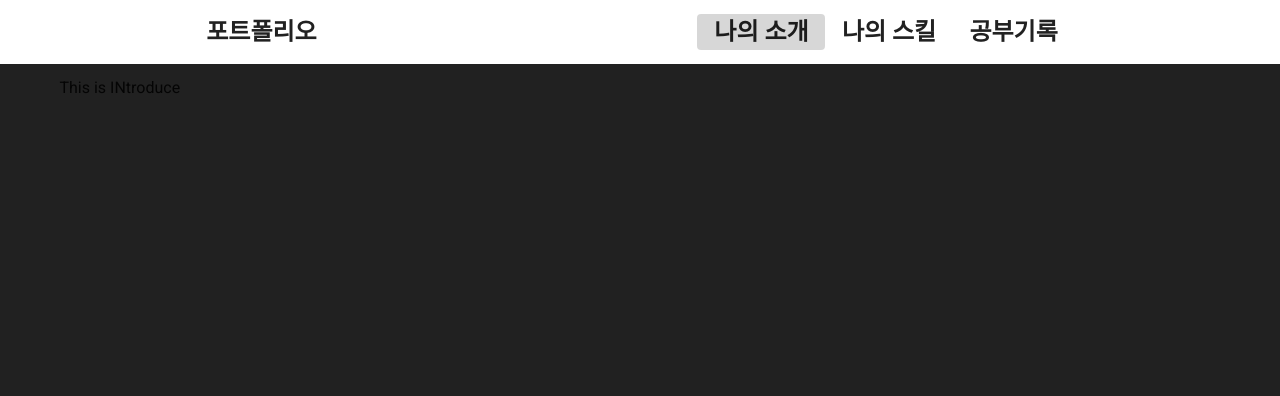
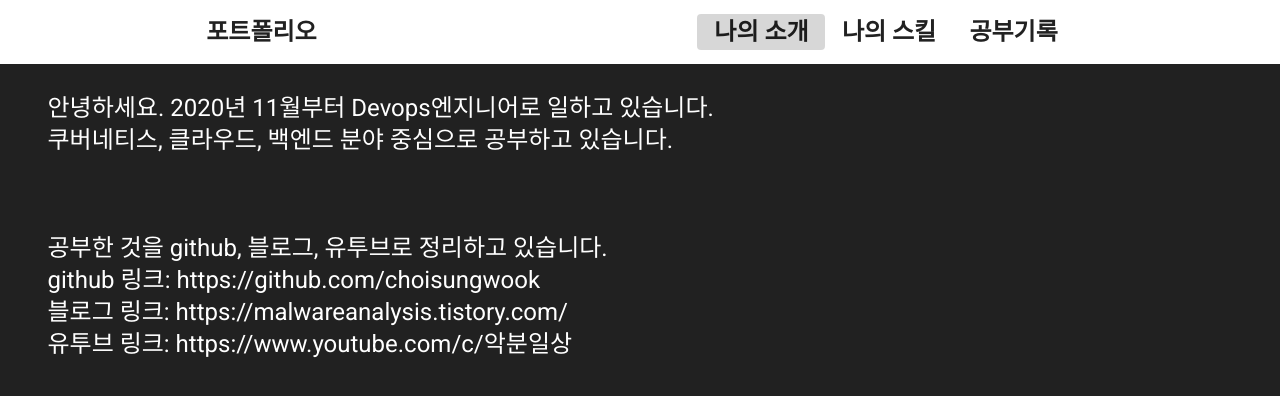
Before and after one commit to choisungwook/myhompage, a Vue app: page /portfolio/introduce in a window 1280 px wide. Shown: the top 396 px of the page. Built offline with nearby package versions, Linux system fonts and the light colour scheme.

Commit message:
소개 페이지 추가

```diff
--- a/src/views/Introduce.vue
+++ b/src/views/Introduce.vue
@@ -1,6 +1,19 @@
 <template>
-  <v-container>
-    <div>This is INtroduce</div>
+  <v-container class="pt-10">
+    <v-row>
+      <p class="white--text headline">
+        안녕하세요. 2020년 11월부터 Devops엔지니어로 일하고 있습니다. <br />
+        쿠버네티스, 클라우드, 백엔드 분야 중심으로 공부하고 있습니다. <br />
+      </p>
+    </v-row>
+    <v-row class="pt-15">
+      <p class="white--text headline">
+        공부한 것을 github, 블로그, 유투브로 정리하고 있습니다. <br />
+        github 링크: https://github.com/choisungwook <br />
+        블로그 링크: https://malwareanalysis.tistory.com/<br />
+        유투브 링크: https://www.youtube.com/c/악분일상 <br />
+      </p>
+    </v-row>
   </v-container>
 </template>
 
```
